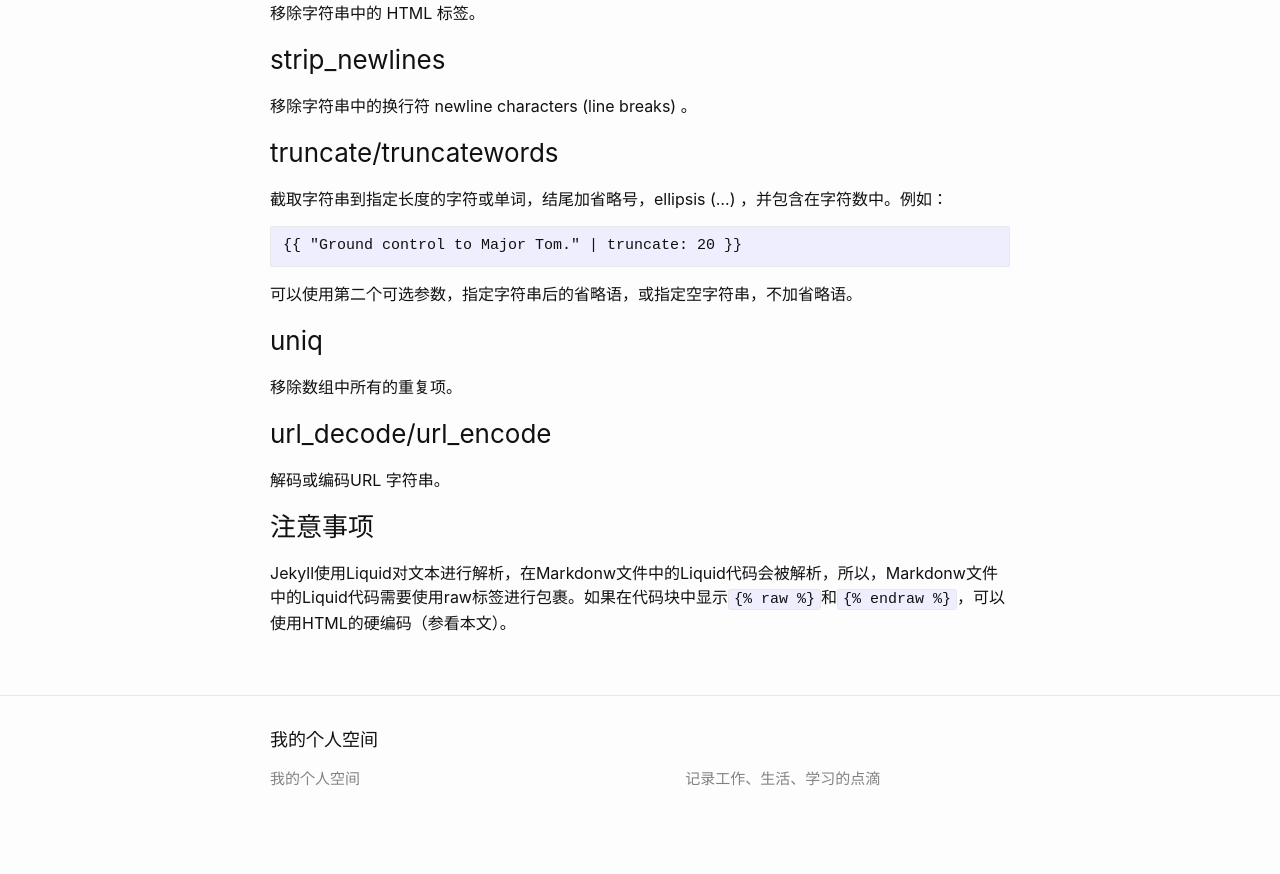
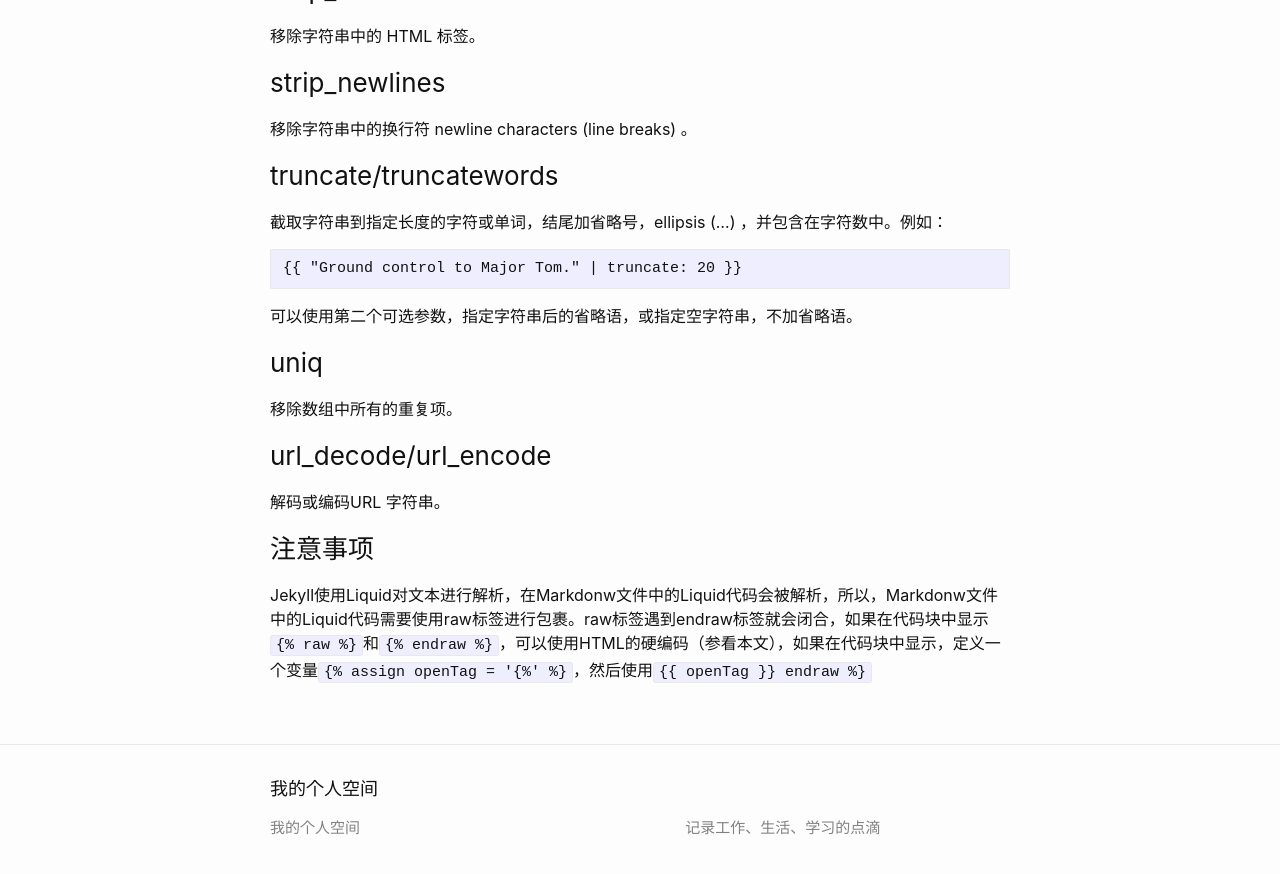
Before and after one commit to juyingzh/juyingzh.github.io, a Jekyll site: the page built from _posts/2018-11-16-use-liquid.md, in a window 1280 px wide and 900 px high, scrolled down 13562 px. Shown: the top 874 px of the window. Built offline with Jekyll 4.4.1, drawn with Linux system fonts in a browser that asks for light colours; before the commit the page ends 14413 px from its top, so only the background shows below that; some of the changed text lies outside the part shown.

Commit message:
A little modification

```diff
--- a/_posts/2018-11-16-use-liquid.md
+++ b/_posts/2018-11-16-use-liquid.md
@@ -422,8 +422,8 @@ Raw 临时禁止标签的处理，用在使用相互冲突的语法输出内容
 	{% raw %}
 	  In Handlebars, {{ this }} will be HTML-escaped, but
 	  {{{ that }}} will not.
+	{% endraw %}
 	{{ openTag }} endraw %}
-{% endraw %}
 
 ###  变量
 
@@ -687,4 +687,4 @@ Variable 标签创建 Liquid 变量。
 
 ### 注意事项
 
-Jekyll使用Liquid对文本进行解析，在Markdonw文件中的Liquid代码会被解析，所以，Markdonw文件中的Liquid代码需要使用raw标签进行包裹。如果在代码块中显示<code>{&#37; raw &#37;}</code>和<code>{&#37; endraw &#37;}</code>，可以使用HTML的硬编码（参看本文）。
+Jekyll使用Liquid对文本进行解析，在Markdonw文件中的Liquid代码会被解析，所以，Markdonw文件中的Liquid代码需要使用raw标签进行包裹。raw标签遇到endraw标签就会闭合，如果在代码块中显示<code>{&#37; raw &#37;}</code>和<code>{&#37; endraw &#37;}</code>，可以使用HTML的硬编码（参看本文），如果在代码块中显示，定义一个变量{% raw %}`{% assign openTag = '{%' %}`{% endraw %}，然后使用{% raw %}`{{ openTag }} endraw %}`{% endraw %}
```
